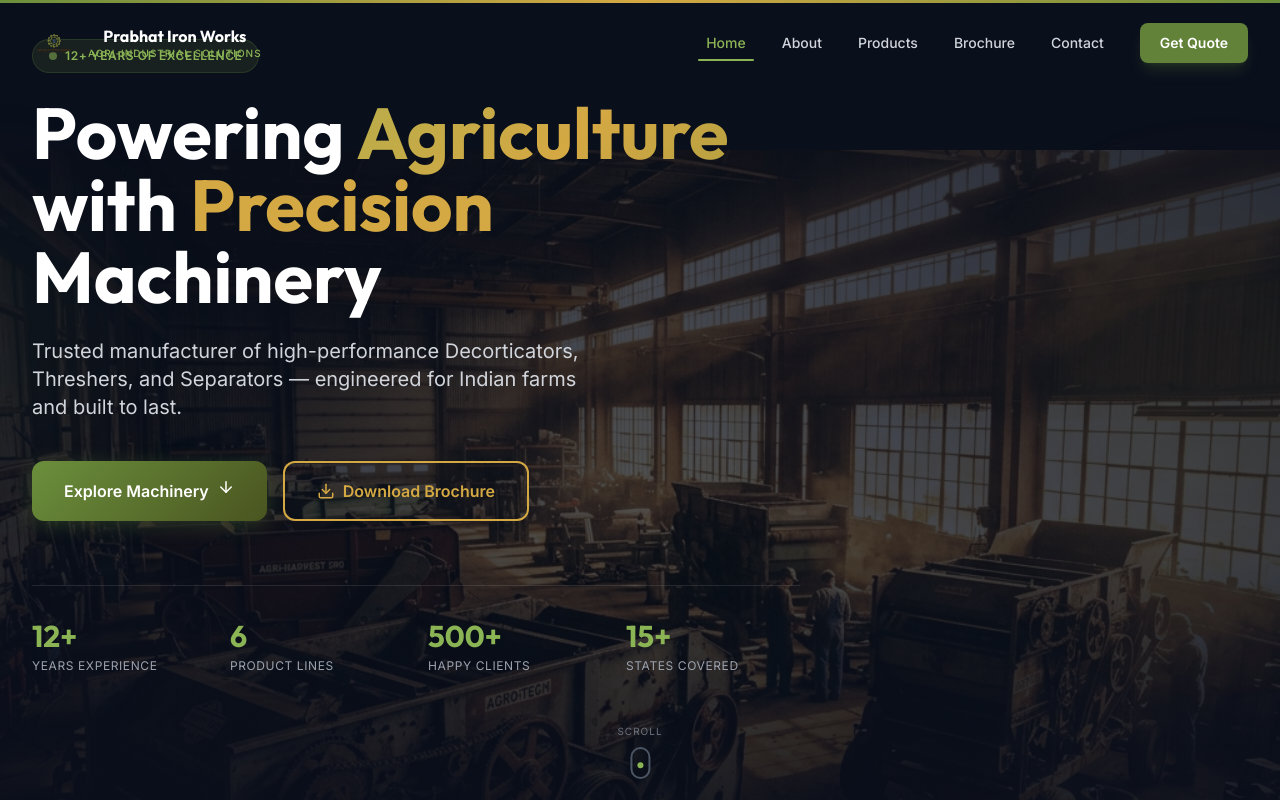
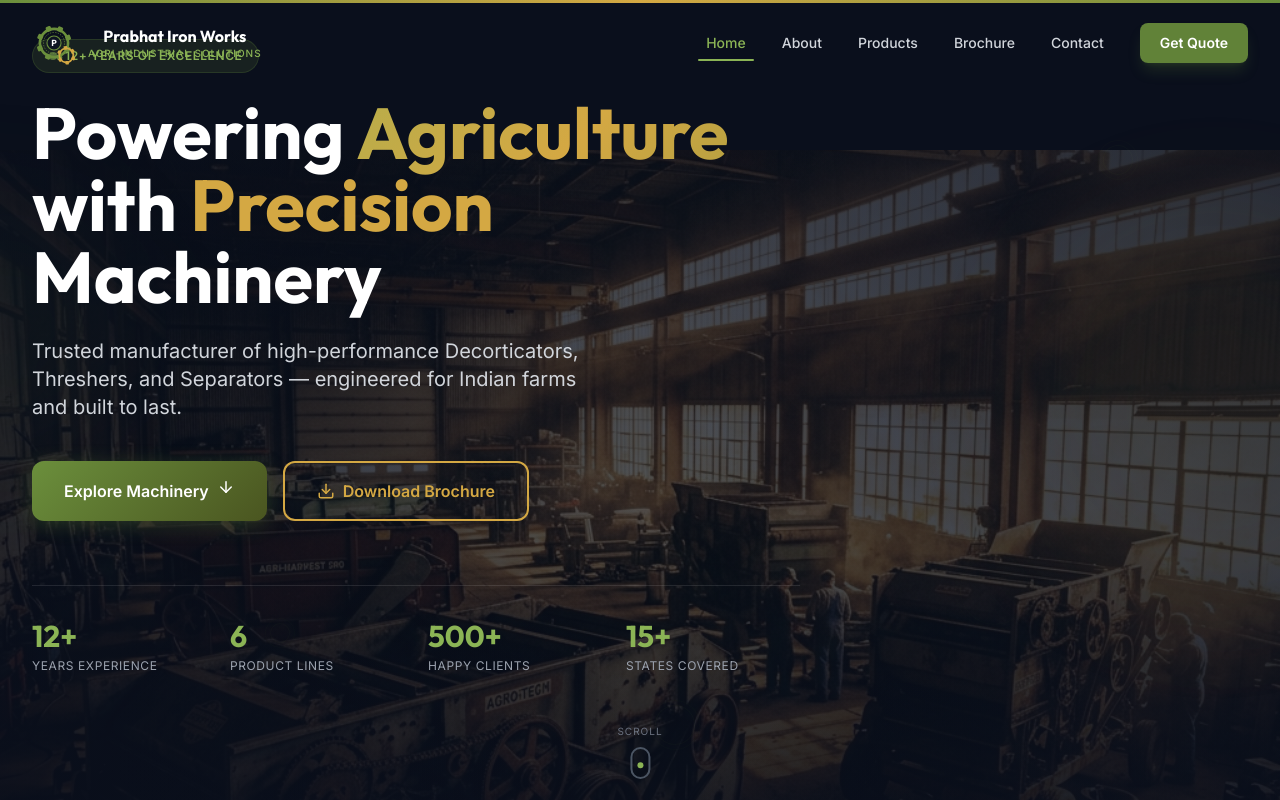
Before and after one commit to Veerbha1102/PRABHATIRONWORKS, a Next.js app: page / in a window 1280 px wide. Shown: the top 800 px of the page. Built offline with nearby package versions, Linux system fonts and the light colour scheme.

Commit message:
Enhancement: Added custom interactive SVG Gear Logo and high-end cinematic Startup Preloader with loading percentage progress

```diff
--- a/src/app/page.tsx
+++ b/src/app/page.tsx
@@ -1,3 +1,7 @@
+"use client";
+
+import { useState, useEffect } from "react";
+import { AnimatePresence } from "framer-motion";
 import Navbar from "@/components/Navbar";
 import HeroSection from "@/components/HeroSection";
 import AboutSection from "@/components/AboutSection";
@@ -7,10 +11,32 @@ import BrochureContent from "@/components/BrochureContent";
 import ContactSection from "@/components/ContactSection";
 import TawkChat from "@/components/TawkChat";
 import Footer from "@/components/Footer";
+import Preloader from "@/components/Preloader";
 
 export default function Home() {
+  const [isLoading, setIsLoading] = useState(true);
+
+  // Lock body scroll during initial preloader screen
+  useEffect(() => {
+    if (isLoading) {
+      document.body.style.overflow = "hidden";
+    } else {
+      document.body.style.overflow = "";
+    }
+    return () => {
+      document.body.style.overflow = "";
+    };
+  }, [isLoading]);
+
   return (
     <>
+      {/* Immersive Preloader Screen */}
+      <AnimatePresence mode="wait">
+        {isLoading && (
+          <Preloader key="preloader" onComplete={() => setIsLoading(false)} />
+        )}
+      </AnimatePresence>
+
       <Navbar />
       <main>
         <HeroSection />
--- a/src/components/Footer.tsx
+++ b/src/components/Footer.tsx
@@ -3,6 +3,7 @@
 import { motion } from "framer-motion";
 import { MapPin, ArrowUp } from "lucide-react";
 import Image from "next/image";
+import Logo from "@/components/Logo";
 
 const footerLinks = [
   { label: "Home", href: "#home" },
@@ -36,13 +37,7 @@ export default function Footer() {
           {/* Brand Column */}
           <div className="lg:col-span-1">
             <div className="flex items-center gap-3 mb-5">
-              <Image
-                src="/images/logo.png"
-                alt="Prabhat Iron Works"
-                width={40}
-                height={40}
-                className="rounded-lg"
-              />
+              <Logo size={40} animate={true} />
               <div>
                 <h3 className="text-base font-display font-bold text-white">
                   Prabhat Iron Works
--- /dev/null
+++ b/src/components/Logo.tsx
@@ -0,0 +1,133 @@
+"use client";
+
+import React from "react";
+import { motion } from "framer-motion";
+
+interface LogoProps {
+  size?: number;
+  animate?: boolean;
+}
+
+export default function Logo({ size = 44, animate = true }: LogoProps) {
+  // Primary colors used in the layout
+  const primaryColor = "#6B8F3C"; // Green
+  const accentColor = "#D4A843";  // Gold
+
+  return (
+    <motion.div
+      style={{
+        width: size,
+        height: size,
+        position: "relative",
+        display: "inline-flex",
+        alignItems: "center",
+        justifyContent: "center",
+      }}
+      className="group cursor-pointer select-none"
+    >
+      <svg
+        width="100%"
+        height="100%"
+        viewBox="0 0 100 100"
+        fill="none"
+        xmlns="http://www.w3.org/2000/svg"
+        className="overflow-visible"
+      >
+        {/* Glow Filter */}
+        <defs>
+          <filter id="logo-glow" x="-20%" y="-20%" width="140%" height="140%">
+            <feGaussianBlur stdDeviation="4" result="blur" />
+            <feComposite in="SourceGraphic" in2="blur" operator="over" />
+          </filter>
+        </defs>
+
+        {/* Outer/Primary Gear (Agricultural Green) */}
+        <motion.g
+          animate={
+            animate
+              ? { rotate: 360 }
+              : {}
+          }
+          transition={{
+            duration: 12,
+            repeat: Infinity,
+            ease: "linear",
+          }}
+          style={{ transformOrigin: "50px 50px" }}
+          whileHover={animate ? { scale: 1.05 } : {}}
+        >
+          {/* Outer ring */}
+          <circle cx="50" cy="50" r="32" stroke={primaryColor} strokeWidth="6" />
+          <circle cx="50" cy="50" r="24" stroke={primaryColor} strokeWidth="1.5" strokeDasharray="3 3" />
+
+          {/* Gear teeth */}
+          {[...Array(8)].map((_, i) => {
+            const angle = (i * 360) / 8;
+            return (
+              <rect
+                key={i}
+                x="44"
+                y="10"
+                width="12"
+                height="12"
+                rx="3"
+                fill={primaryColor}
+                transform={`rotate(${angle} 50 50)`}
+              />
+            );
+          })}
+        </motion.g>
+
+        {/* Secondary/Accent Gear Interlocking (Industrial Gold) */}
+        <motion.g
+          animate={
+            animate
+              ? { rotate: -360 }
+              : {}
+          }
+          transition={{
+            duration: 8,
+            repeat: Infinity,
+            ease: "linear",
+          }}
+          style={{ transformOrigin: "78px 78px" }}
+        >
+          {/* Interlocking gear ring */}
+          <circle cx="78" cy="78" r="16" stroke={accentColor} strokeWidth="4" />
+
+          {/* Mini gear teeth */}
+          {[...Array(6)].map((_, i) => {
+            const angle = (i * 360) / 6;
+            return (
+              <rect
+                key={i}
+                x="74"
+                y="57"
+                width="8"
+                height="8"
+                rx="2"
+                fill={accentColor}
+                transform={`rotate(${angle} 78 78)`}
+              />
+            );
+          })}
+        </motion.g>
+
+        {/* Center hub with bold 'P' (Prabhat) */}
+        <circle cx="50" cy="50" r="16" fill="#0E1422" stroke={primaryColor} strokeWidth="2.5" />
+        <text
+          x="50"
+          y="57"
+          fill="#FFFFFF"
+          fontSize="20"
+          fontWeight="bold"
+          fontFamily="'Outfit', sans-serif"
+          textAnchor="middle"
+          className="group-hover:fill-primary-400 transition-colors duration-300"
+        >
+          P
+        </text>
+      </svg>
+    </motion.div>
+  );
+}
--- a/src/components/Navbar.tsx
+++ b/src/components/Navbar.tsx
@@ -4,6 +4,7 @@ import { useState, useEffect } from "react";
 import { motion, AnimatePresence, useScroll, useMotionValueEvent } from "framer-motion";
 import { Menu, X, ChevronUp } from "lucide-react";
 import Image from "next/image";
+import Logo from "@/components/Logo";
 
 const navLinks = [
   { label: "Home", href: "#home" },
@@ -93,13 +94,7 @@ export default function Navbar() {
               whileTap={{ scale: 0.95 }}
               className="flex items-center gap-3 cursor-pointer"
             >
-              <Image
-                src="/images/logo.png"
-                alt="Prabhat Iron Works"
-                width={44}
-                height={44}
-                className="rounded-lg"
-              />
+              <Logo size={44} animate={true} />
               <div className="hidden sm:block">
                 <h1 className="text-base font-display font-bold text-white leading-tight">
                   Prabhat Iron Works
--- /dev/null
+++ b/src/components/Preloader.tsx
@@ -0,0 +1,156 @@
+"use client";
+
+import React, { useEffect, useState } from "react";
+import { motion, AnimatePresence } from "framer-motion";
+import Logo from "./Logo";
+
+interface PreloaderProps {
+  onComplete: () => void;
+}
+
+export default function Preloader({ onComplete }: PreloaderProps) {
+  const [progress, setProgress] = useState(0);
+  const [isDone, setIsDone] = useState(false);
+
+  useEffect(() => {
+    // Smooth progress counter simulation
+    const duration = 2200; // 2.2 seconds loading
+    const intervalTime = 25;
+    const steps = duration / intervalTime;
+    const increment = 100 / steps;
+
+    let currentProgress = 0;
+    const timer = setInterval(() => {
+      currentProgress += increment;
+      if (currentProgress >= 100) {
+        currentProgress = 100;
+        clearInterval(timer);
+        setIsDone(true);
+        // Delay a tiny bit for user to see 100% before starting the slide up exit
+        setTimeout(() => {
+          onComplete();
+        }, 500);
+      }
+      setProgress(Math.floor(currentProgress));
+    }, intervalTime);
+
+    return () => clearInterval(timer);
+  }, [onComplete]);
+
+  // Staggered letters variant
+  const titleText = "PRABHAT IRON WORKS";
+
+  const containerVariants = {
+    hidden: {},
+    visible: {
+      transition: {
+        staggerChildren: 0.05,
+      },
+    },
+  };
+
+  const letterVariants = {
+    hidden: { opacity: 0, y: 15 },
+    visible: {
+      opacity: 1,
+      y: 0,
+      transition: {
+        type: "spring" as const,
+        damping: 12,
+        stiffness: 100,
+      },
+    },
+  };
+
+  return (
+    <motion.div
+      initial={{ opacity: 1 }}
+      exit={{
+        y: "-100%",
+        transition: { duration: 0.85, ease: [0.76, 0, 0.24, 1] }
+      }}
+      className="fixed inset-0 z-[100] bg-dark flex flex-col items-center justify-center overflow-hidden"
+    >
+      {/* Decorative backing grid lines */}
+      <div className="absolute inset-0 bg-[linear-gradient(to_right,#ffffff03_1px,transparent_1px),linear-gradient(to_bottom,#ffffff03_1px,transparent_1px)] bg-[size:4rem_4rem] pointer-events-none" />
+
+      {/* Top and Bottom Gradient Orbs */}
+      <div className="absolute top-1/4 left-1/2 -translate-x-1/2 w-[35rem] h-[35rem] bg-primary/5 rounded-full blur-[120px] pointer-events-none" />
+
+      {/* Main Container */}
+      <div className="flex flex-col items-center relative z-10 text-center px-6">
+
+        {/* Glowing animated logo gear */}
+        <motion.div
+          initial={{ scale: 0.7, opacity: 0 }}
+          animate={{ scale: 1, opacity: 1 }}
+          transition={{ duration: 0.8, ease: "easeOut" }}
+          className="relative mb-10"
+        >
+          {/* Outer glow aura */}
+          <div className="absolute -inset-6 bg-primary/10 rounded-full blur-2xl animate-pulse" />
+          <Logo size={100} animate={true} />
+        </motion.div>
+
+        {/* Brand Text */}
+        <motion.div
+          variants={containerVariants}
+          initial="hidden"
+          animate="visible"
+          className="flex flex-wrap justify-center mb-2"
+        >
+          {titleText.split("").map((char, index) => (
+            <motion.span
+              key={index}
+              variants={letterVariants}
+              className={`text-2xl sm:text-3xl md:text-4xl font-display font-bold tracking-wider ${
+                char === " " ? "mr-4" : "text-white"
+              }`}
+            >
+              {char}
+            </motion.span>
+          ))}
+        </motion.div>
+
+        {/* Subtitle */}
+        <motion.p
+          initial={{ opacity: 0 }}
+          animate={{ opacity: 0.6 }}
+          transition={{ delay: 0.8, duration: 0.6 }}
+          className="text-xs sm:text-sm text-primary-400 font-medium uppercase tracking-[0.25em] mb-12"
+        >
+          Agri-Industrial Excellence
+        </motion.p>
+
+        {/* Loading Progress Section */}
+        <div className="w-56 sm:w-64 relative">
+
+          {/* Progress bar outer container */}
+          <div className="h-[3px] w-full bg-white/10 rounded-full overflow-hidden relative">
+
+            {/* Glowing progress line filled in */}
+            <motion.div
+              className="h-full rounded-full bg-gradient-to-r from-primary via-accent to-primary"
+              style={{ width: `${progress}%` }}
+              layout
+            />
+          </div>
+
+          {/* Percentage display */}
+          <div className="flex justify-between items-center mt-3 text-[10px] sm:text-xs font-semibold tracking-widest text-gray-400">
+            <span className="uppercase text-white/40">Powering Machinery</span>
+            <span className="font-mono text-primary-400">{progress}%</span>
+          </div>
+        </div>
+      </div>
+
+      {/* Floating details in corner */}
+      <div className="absolute bottom-8 left-8 text-[9px] text-white/20 font-bold uppercase tracking-widest pointer-events-none hidden sm:block">
+        PRABHAT IRON WORKS • EST. 2012
+      </div>
+      <div className="absolute bottom-8 right-8 text-[9px] text-white/20 font-bold uppercase tracking-widest pointer-events-none hidden sm:block">
+        JASDAN • RAJKOT • GUJARAT
+      </div>
+    </motion.div>
+  );
+}
```
